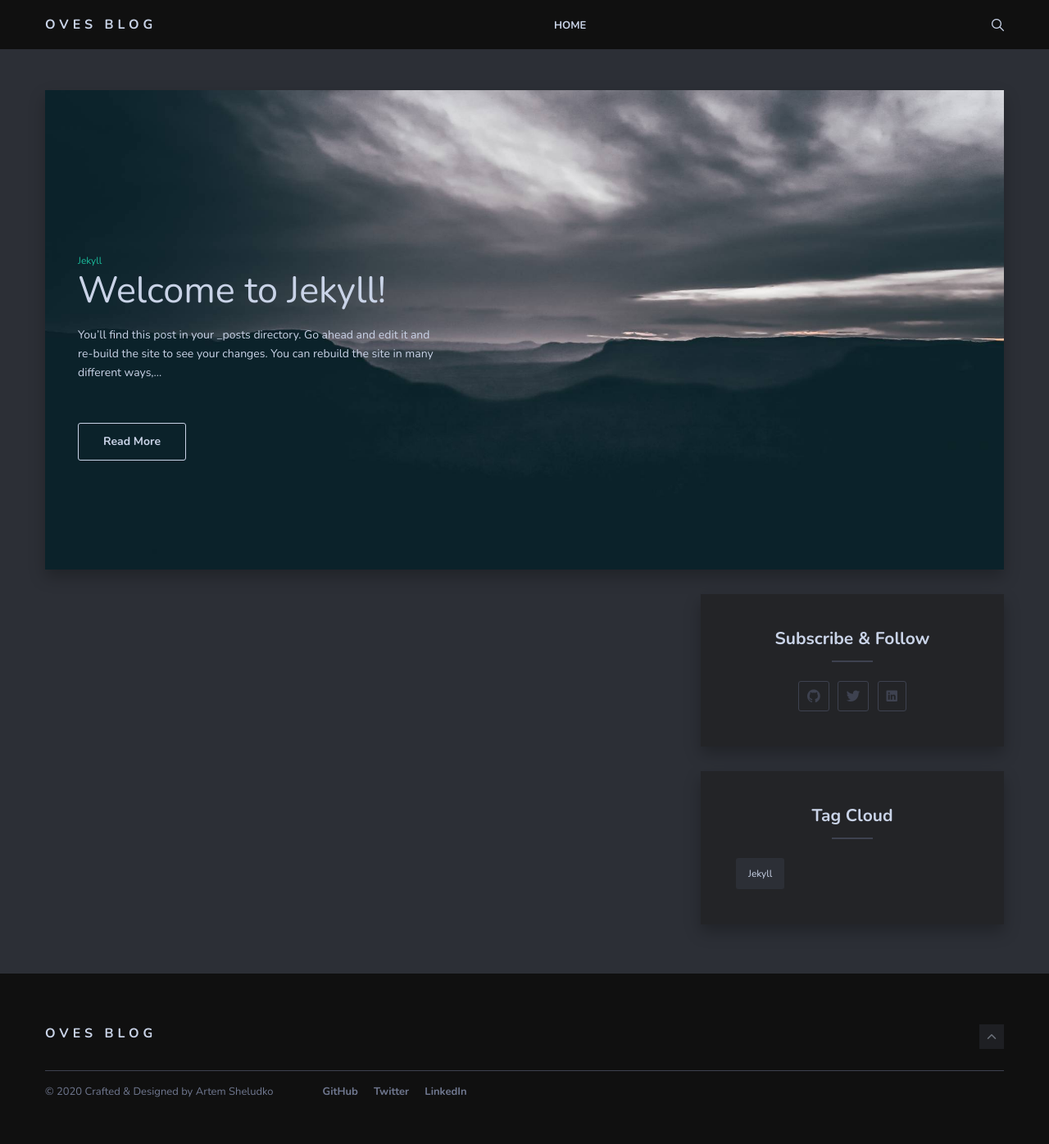
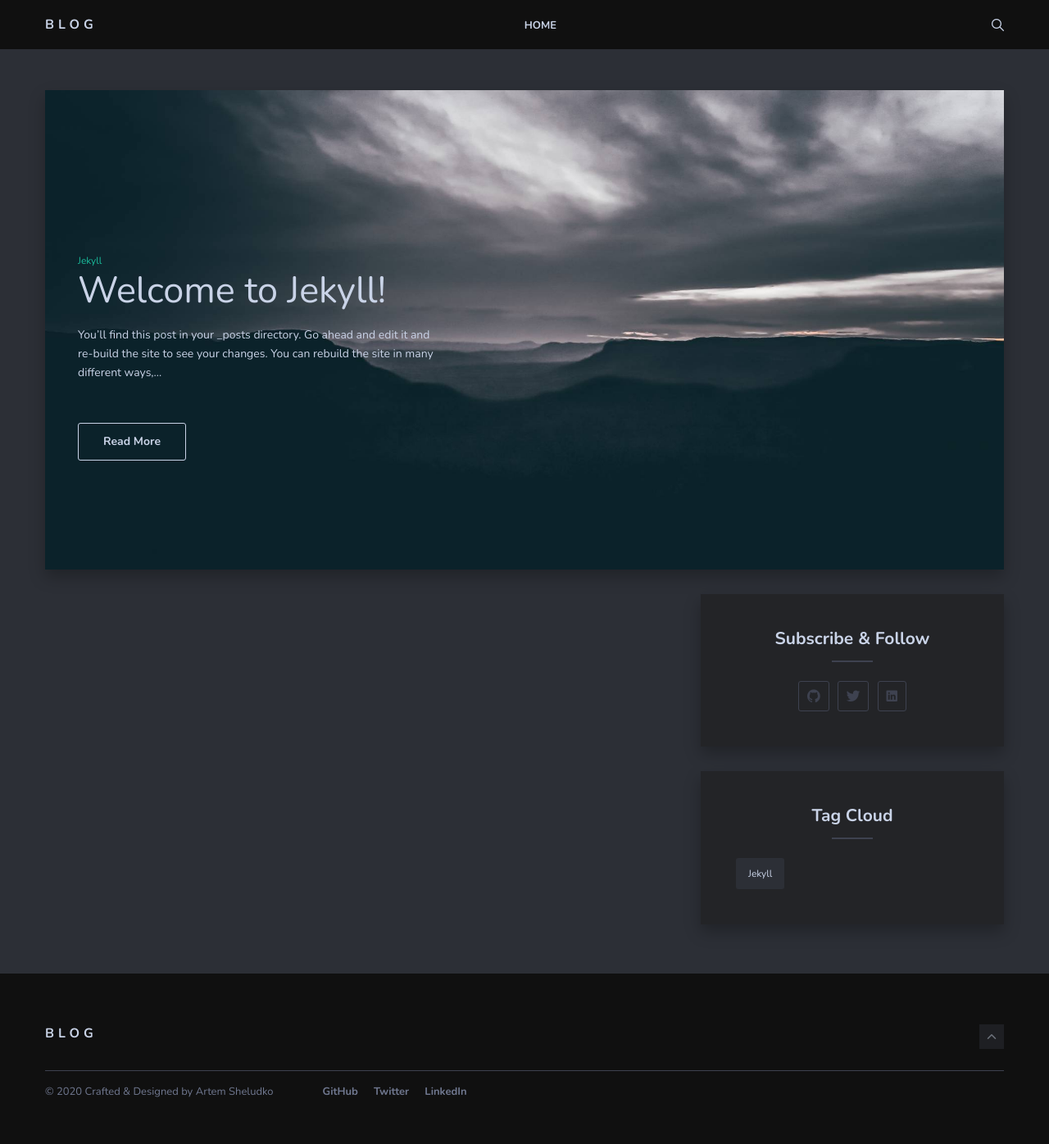
Before and after one commit to ovebastiansen/ovebastiansen.github.io, a Jekyll site: the page built from index.html, in a window 1280 px wide. Shown: the whole page at 82% size. Built offline with Jekyll 4.4.1, drawn with Linux system fonts in a browser that asks for light colours; nearby versions of some CDN libraries; the list of posts is cut into pages by our own code.

Commit message:
name change

```diff
--- a/_includes/footer.html
+++ b/_includes/footer.html
@@ -4,7 +4,7 @@
       <div class="col col-12">
         <div class="footer-top">
           <h2 class="logo-title">
-            <a href="{{site.baseurl}}/" class="logo-text">Oves Blog</a>
+            <a href="{{site.baseurl}}/" class="logo-text">Blog</a>
           </h2>
           <div class="top"><i class="ion ion-ios-arrow-up"></i></div>
         </div>
--- a/_includes/header.html
+++ b/_includes/header.html
@@ -4,7 +4,7 @@
       <div class="col col-12">
         <div class="header-box">
           <div class="logo-title">
-            <a href="{{site.baseurl}}/" class="logo-text">Oves Blog</a>
+            <a href="{{site.baseurl}}/" class="logo-text">Blog</a>
           </div>
 
           <nav class="nav-menu">
```
